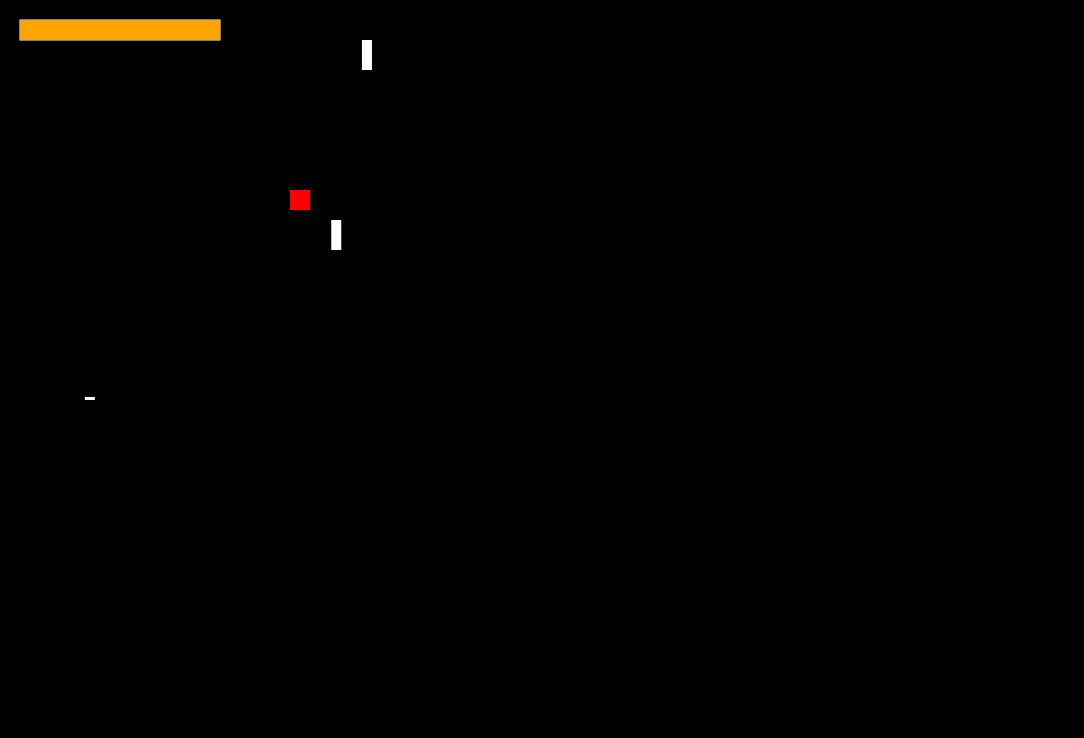
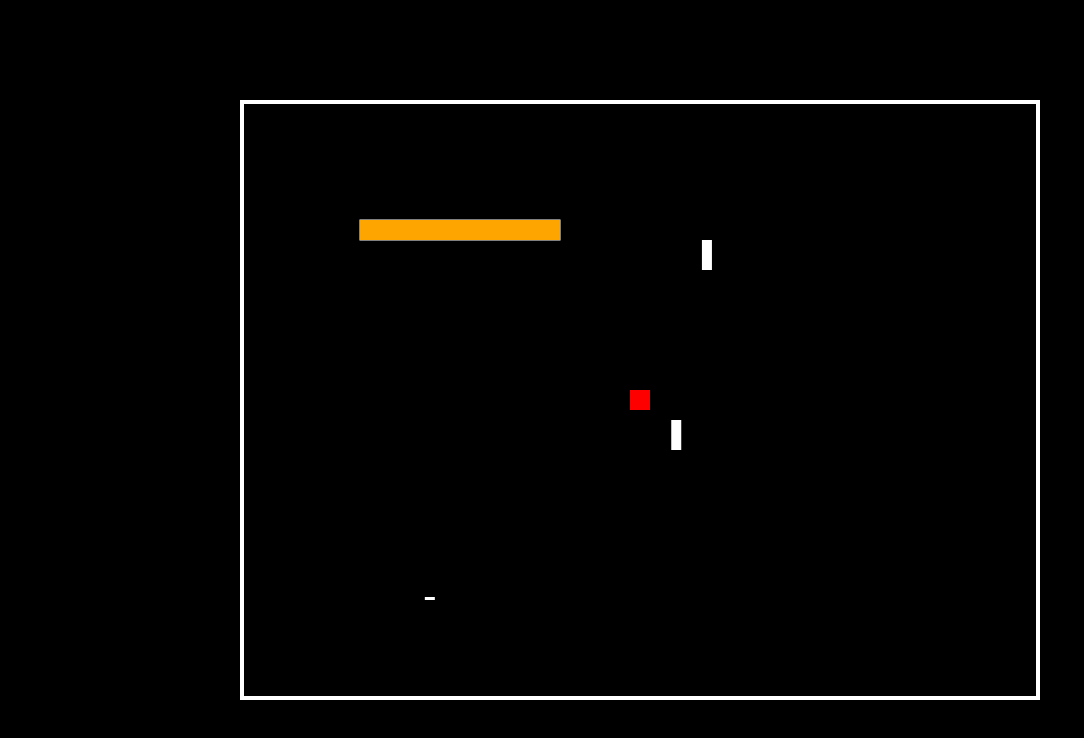
Before and after one commit to arikerlque/arikerique, a plain HTML site: page battle.html in a window 1280 px wide. Shown: the whole page, without its empty margins (0-1084 px from the left). Drawn offline with Linux system fonts and the light colour scheme.

Commit message:
Update battle.html

```diff
--- a/battle.html
+++ b/battle.html
@@ -1,35 +1,42 @@
-
 <!DOCTYPE html>
 <html lang="en">
 <head>
   <meta charset="UTF-8" />
   <meta name="viewport" content="width=device-width, initial-scale=1.0"/>
-  <title>Custom Battle System</title>
+  <title>Undertale Battle</title>
   <style>
     body {
       margin: 0;
-      overflow: hidden;
-      background-color: black;
+      background: black;
+      display: flex;
+      justify-content: center;
+      align-items: center;
+      height: 100vh;
     }
+
+    #gameContainer {
+      border: 4px solid white;
+      padding: 0;
+      width: 800px;
+      height: 600px;
+      display: flex;
+      justify-content: center;
+      align-items: center;
+      box-sizing: border-box;
+      background: black;
+    }
+
     canvas {
       display: block;
-    }
-    #deathMessage {
-      position: absolute;
-      top: 50%;
-      left: 50%;
-      transform: translate(-50%, -50%);
-      color: red;
-      font-size: 48px;
-      font-family: sans-serif;
-      display: none;
-      text-shadow: 2px 2px black;
+      background: black;
     }
   </style>
 </head>
 <body>
-  <canvas id="gameCanvas" width="800" height="600"></canvas>
-  <div id="deathMessage">YOU DIED<br><small>Refresh to restart</small></div>
-  <script src="battle.js"></script>
+  <div id="gameContainer">
+    <canvas id="gameCanvas" width="800" height="600"></canvas>
+  </div>
+
+  <script src="battle.js"></script> <!-- or whatever your working JS filename is -->
 </body>
 </html>
```
